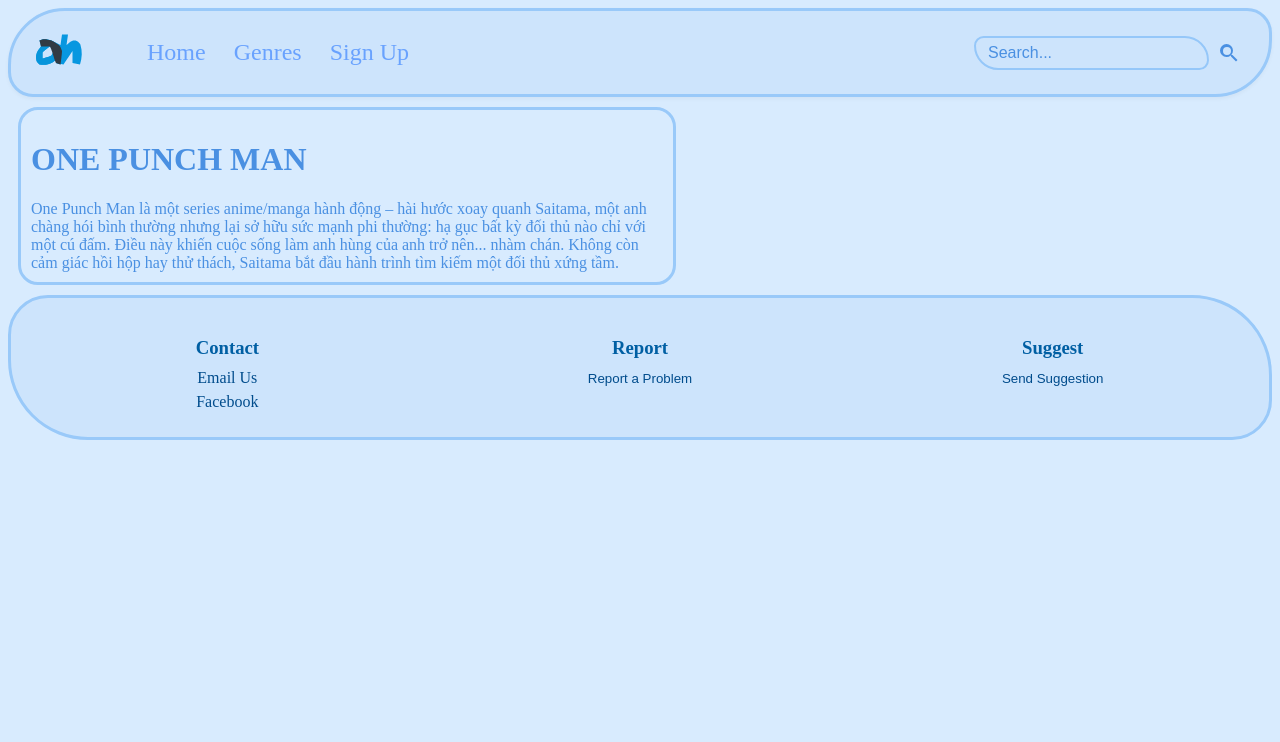
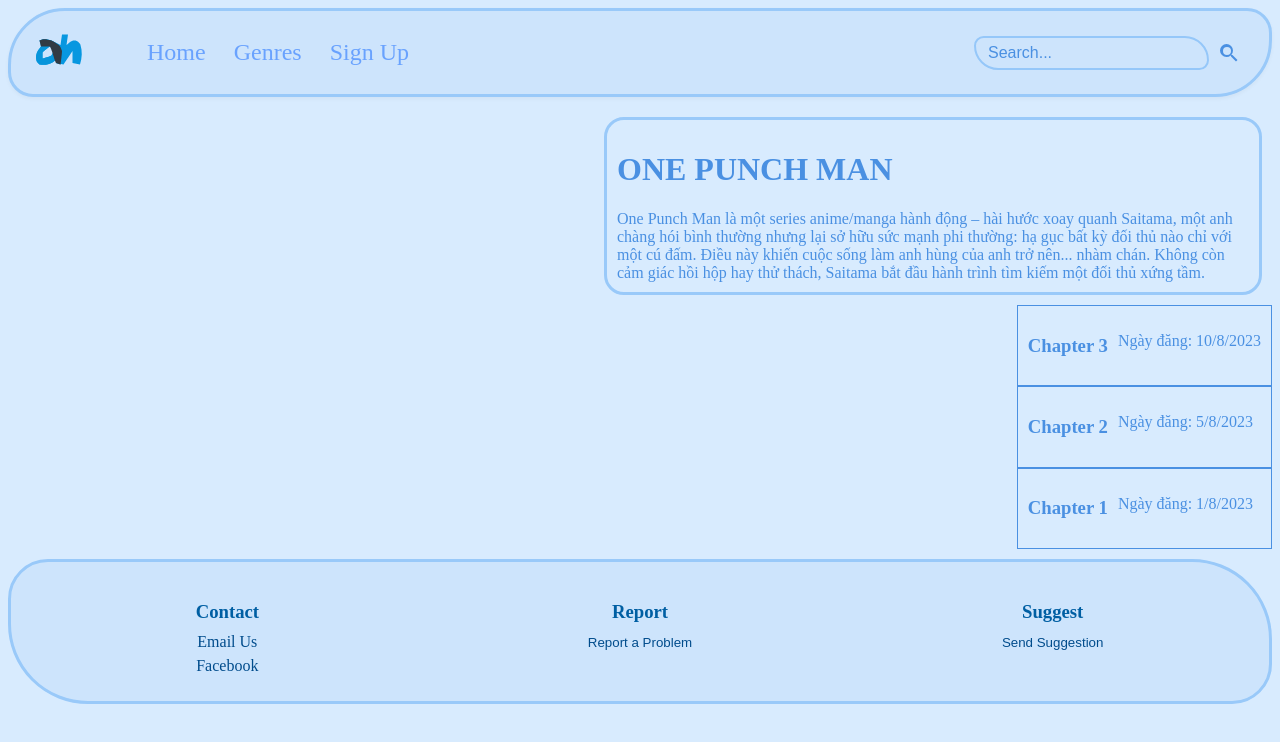
Before and after one commit to SubahackaKhanh/WebComics, a Vue app: page /details in a window 1280 px wide. Shown: the top 742 px of the page. Built offline with nearby package versions, Linux system fonts and the light colour scheme.

Commit message:
feat: Add ListItemSelect to ItemDetailsLayout

```diff
--- /dev/null
+++ b/src/components/main-items/ListItemSelect.vue
@@ -0,0 +1,29 @@
+<template>
+  <div class="chapter-list">
+    <div v-for="chapter in sortedChapters" :key="chapter.id" class="chapter-item">
+      <h3>{{ chapter.title }}</h3>
+      <p class="date">Ngày đăng: {{ formatDate(chapter.date) }}</p>
+    </div>
+  </div>
+</template>
+
+<script setup>
+import { ref, computed } from 'vue'
+
+const chapters = ref([
+  { id: 1, title: 'Chapter 1', date: '2023-08-01' },
+  { id: 2, title: 'Chapter 2', date: '2023-08-05' },
+  { id: 3, title: 'Chapter 3', date: '2023-08-10' },
+])
+
+const sortedChapters = computed(() =>
+  [...chapters.value].sort((a, b) => new Date(b.date) - new Date(a.date))
+)
+
+const formatDate = (dateStr) => {
+  const date = new Date(dateStr)
+  return date.toLocaleDateString('vi-VN')
+}
+</script>
+
+<style scoped src="@/css/listitemselect.css"></style>
--- /dev/null
+++ b/src/css/layout/ItemDetailsLayout.css
@@ -0,0 +1,6 @@
+.main-container{
+    display: flex;
+    align-items: end;
+    justify-content: end;
+    flex-direction: column-reverse;
+}
--- /dev/null
+++ b/src/css/listitemselect.css
@@ -0,0 +1,15 @@
+.chapter-item{
+    display: flex;
+    justify-content: start;
+    align-items: start;
+    flex-direction: row;
+    gap: 10px;
+    color: #4a90e2;
+    border: 1px solid;
+    cursor: pointer;
+    padding: 10px;
+}
+
+.chapter-list{
+    margin-bottom: 10px;
+}
--- a/src/layouts/ItemDetailsLayout.vue
+++ b/src/layouts/ItemDetailsLayout.vue
@@ -1,6 +1,7 @@
 <template>
     <Header/>
     <div class="main-container">
+        <ListItemSelect/>
         <ItemDetails/>
         <!-- <LeaderBoard/> -->
     </div>
@@ -12,5 +13,8 @@
 import Header from '@/components/global/Header.vue';
 import LeaderBoard from '@/components/main-items/LeaderBoard.vue';
 import ItemDetails from '@/components/common/ItemDetails.vue';
+import ListItemSelect from '@/components/main-items/ListItemSelect.vue';
 
 </script>
+
+<style scoped src="@/css/layout/ItemDetailsLayout.css"></style>
```
